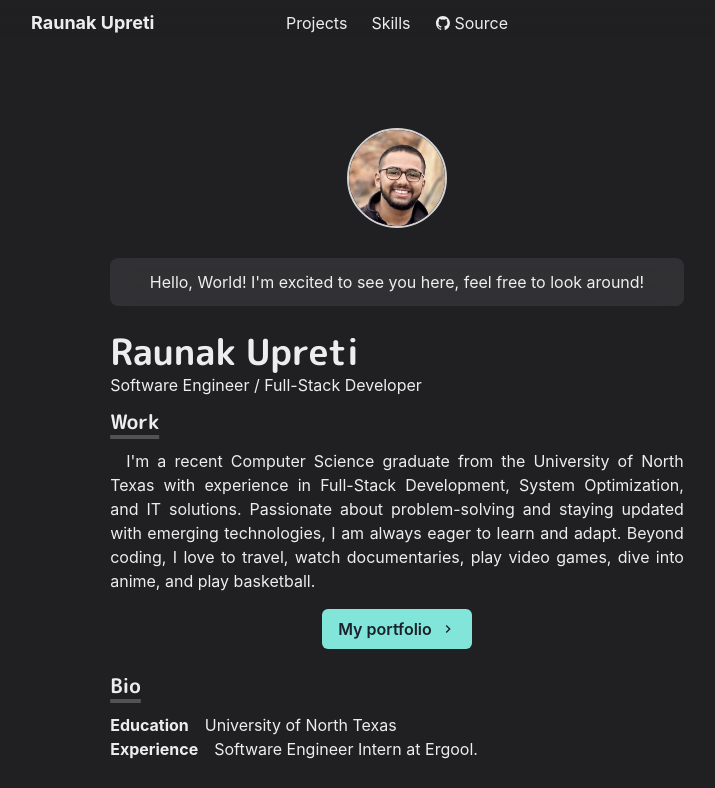
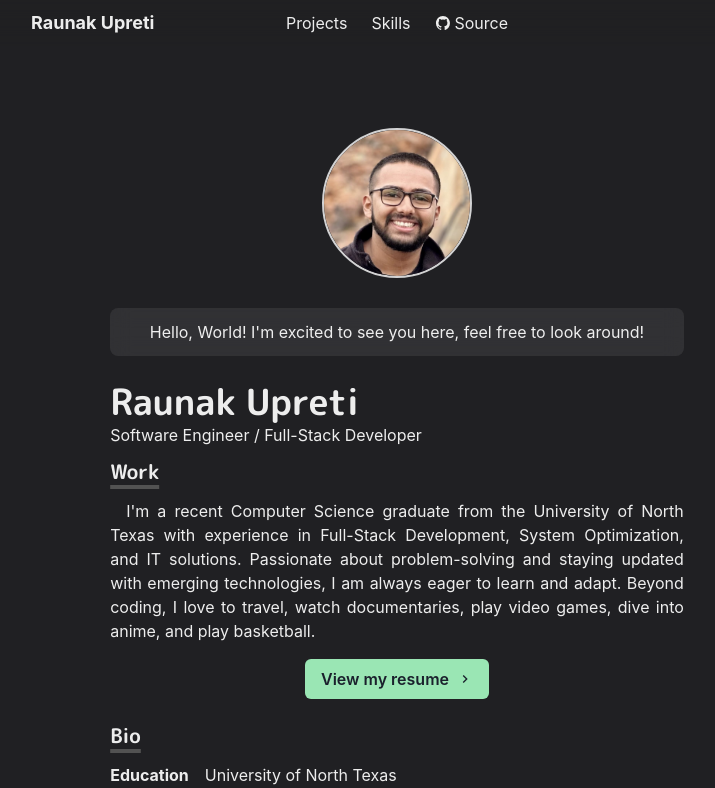
Before and after one commit to TheCodingWizard27/my-portfolio, a Next.js app: page / in a window 1280 px wide. Shown: the top 788 px of the page, without its empty margins (243-958 px from the left). Built offline with nearby package versions, Linux system fonts and the light colour scheme.

Commit message:
Small tweaks done for the website

```diff
--- a/components/layouts/main.js
+++ b/components/layouts/main.js
@@ -9,7 +9,7 @@ const Main = ({ children, router }) => {
     <Box as="main" pb={8}>
       <Head>
         <meta name="viewport" content="width=device-width, initial-scale=1" />
-        <link rel="shortcut icon" href="/favicon.ico" type="image/x-icon" />
+        <link rel="shortcut icon" href="../public/images/favicon.ico" type="image/x-icon" />
         <title>Raunak Upreti - Homepage</title>
       </Head>
 
@@ -21,8 +21,8 @@ const Main = ({ children, router }) => {
             borderColor="whiteAlpha.800"
             borderWidth={2}
             borderStyle="solid"
-            w="100px"
-            h="100px"
+            w="150px"
+            h="150px"
             display="inline-block"
             borderRadius="full"
             overflow="hidden"
@@ -30,8 +30,8 @@ const Main = ({ children, router }) => {
             <Image
               src="/images/raunak.jpg"
               alt="Profile image"
-              width="100"
-              height="100"
+              width="150"
+              height="150"
             />
           </Box>
         </Box>
--- a/pages/index.js
+++ b/pages/index.js
@@ -51,12 +51,12 @@ const Home = () => (
         <Box align="center" my={4}>
           <Button
             as={NextLink}
-            href="/projects"
+            href="./public/Resume.pdf"
             scroll={false}
             rightIcon={<ChevronRightIcon />}
-            colorScheme="teal"
+            colorScheme="green"
           >
-            My portfolio
+            View my resume
           </Button>
         </Box>
       </Section>
@@ -97,7 +97,7 @@ const Home = () => (
               leftIcon={<IoLogoGithub />}
               borderRadius="full"
               _hover={{
-                bg: "teal.500",
+                bg: "purple.500",
                 transform: "translateY(-2px)",
                 boxShadow: "lg"
               }}
@@ -114,7 +114,7 @@ const Home = () => (
               leftIcon={<IoLogoLinkedin />}
               borderRadius="full"
               _hover={{
-                bg: "purple.500",
+                bg: "teal.500",
                 transform: "translateY(-2px)",
                 boxShadow: "lg"
               }}
```
Also changed, not shown: 1 other file (tests, documents, lock files or other folders).
